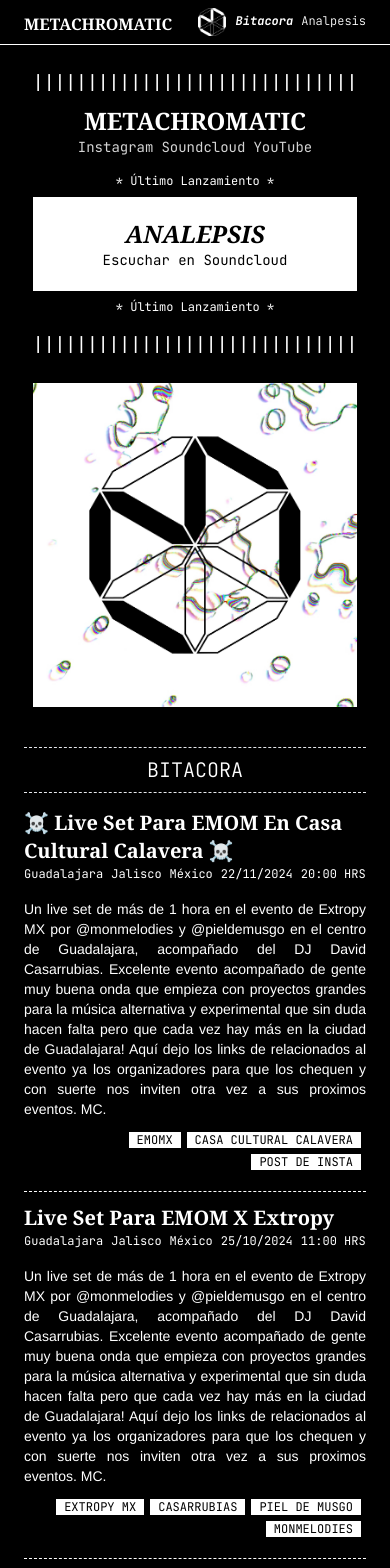
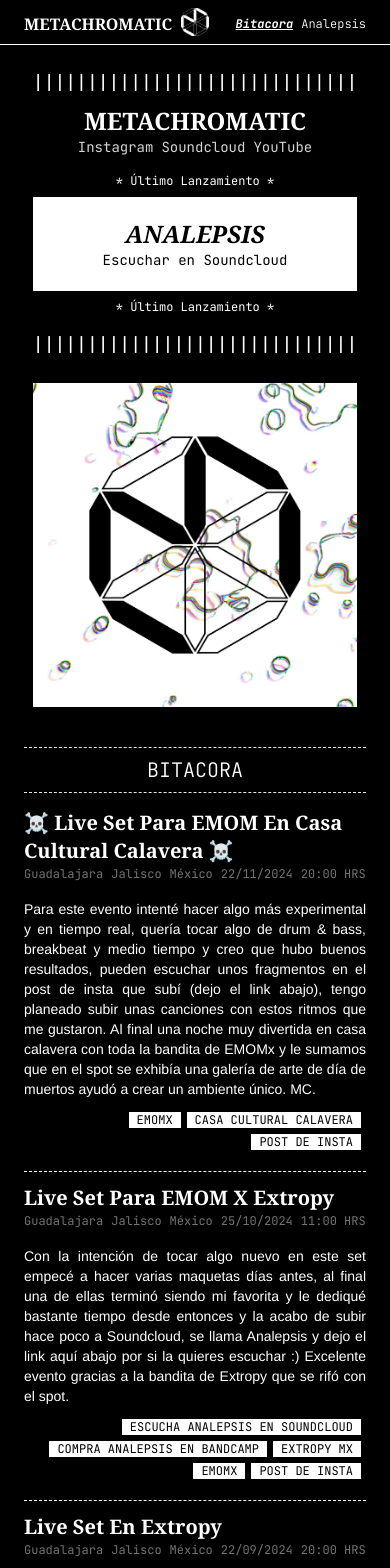
Before and after one commit to CastilloDelgado/metachromatic, a Vue app: page / in a window 390 px wide. Shown: the top 1568 px of the page. Built offline with nearby package versions, Linux system fonts and the light colour scheme; a web font is replaced by a local one.

Commit message:
Adding last events and song info

```diff
--- a/src/components/Event.vue
+++ b/src/components/Event.vue
@@ -12,7 +12,7 @@ defineProps({
 <template>
     <div class="border-b border-white text-white pb-4 border-dashed mb-3">
         <p class="font-serif text-xl font-bold capitalize">{{ event.title }}</p>
-        <div class="font-mono text-[12px] flex space-x-2 mb-4 flex-wrap-reverse">
+        <div class="font-mono text-[12px] flex space-x-2 mb-4 flex-wrap-reverse text-neutral-500">
             <p>{{ event.city }}</p>
             <p>{{ event.state }}</p>
             <p>{{ event.country }}</p>
--- a/src/components/Header.vue
+++ b/src/components/Header.vue
@@ -9,21 +9,23 @@ const route = useRoute()
 <template>
     <div class="border-b border-white sticky top-0 bg-black z-10">
         <div class="flex md:flex-row max-w-4xl mx-auto justify-between px-6 py-2 md:pt-4">
-            <RouterLink to="/">
-                <p class="w-1/3 text-[16px] pt-1 md:pt-0 md:text-2xl text-white text-center md:text-start font-serif uppercase font-bold select-none">Metachromatic</p>
-            </RouterLink>
+            <div class="w-1/3">
+                <RouterLink to="/">
+                    <p class="text-[16px] pt-1 md:pt-0 md:text-2xl text-white text-center md:text-start font-serif uppercase font-bold select-none">Metachromatic</p>
+                </RouterLink>
+            </div>
             <div class="w-1/3 flex justify-center">
                 <RouterLink to="/">
                     <img :src="logo" alt="" class="w-7 h-7">
                 </RouterLink>
             </div>
-            <div class="w-1/3 pt-[5px] md:pt-1">
+            <div class="w-1/3 pt-[8px] md:pt-1">
                 <div class="flex justify-end font-mono font-light text-xs md:text-sm space-x-2 md:space-x-4">
                     <RouterLink to="/">
                         <p
                             class="text-white "
                             :class="{
-                                'italic hover:no-underline font-bold': route.name === 'Home',
+                                'italic underline hover:no-underline font-bold': route.name === 'Home',
                                 'hover:italic hover:underline': route.name !== 'Home',
                             }"
                         >Bitacora</p>
@@ -32,10 +34,10 @@ const route = useRoute()
                         <p
                             class="text-white text-nowrap"
                             :class="{
-                                'italic hover:no-underline font-bold': route.name === 'Volumen_1',
-                                'hover:italic hover:underline': route.name !== 'Volumen_1',
+                                'italic underline hover:no-underline font-bold': route.name === 'Analepsis',
+                                'hover:italic hover:underline': route.name !== 'Analepsis',
                             }"
-                        >Analpesis</p>
+                        >Analepsis</p>
                     </RouterLink>
                 </div>
             </div>
--- a/src/constants.js
+++ b/src/constants.js
@@ -9,7 +9,7 @@ export const BITACORA = {
       country: "México",
       coords: "00,0000000, 00,0000000",
       description:
-        "Un live set de más de 1 hora en el evento de Extropy MX por @monmelodies y @pieldemusgo en el centro de Guadalajara, acompañado del DJ David Casarrubias. Excelente evento acompañado de gente muy buena onda que empieza con proyectos grandes para la música alternativa y experimental que sin duda hacen falta pero que cada vez hay más en la ciudad de Guadalajara! Aquí dejo los links de relacionados al evento ya los organizadores para que los chequen y con suerte nos inviten otra vez a sus proximos eventos. MC.",
+        "Para este evento intenté hacer algo más experimental y en tiempo real, quería tocar algo de drum & bass, breakbeat y medio tiempo y creo que hubo buenos resultados, pueden escuchar unos fragmentos en el post de insta que subí (dejo el link abajo), tengo planeado subir unas canciones con estos ritmos que me gustaron. Al final una noche muy divertida en casa calavera con toda la bandita de EMOMx y le sumamos que en el spot se exhibía una galería de arte de día de muertos ayudó a crear un ambiente único. MC.",
       date: "22/11/2024",
       time: "20:00 HRS",
       links: [
@@ -23,7 +23,7 @@ export const BITACORA = {
         },
         {
           title: "Post de Insta",
-          link: "https://www.instagram.com/pieldemusgo/",
+          link: "https://www.instagram.com/p/DCkF_2IRref/?img_index=1",
         },
       ],
     },
@@ -36,25 +36,29 @@ export const BITACORA = {
       country: "México",
       coords: "00,0000000, 00,0000000",
       description:
-        "Un live set de más de 1 hora en el evento de Extropy MX por @monmelodies y @pieldemusgo en el centro de Guadalajara, acompañado del DJ David Casarrubias. Excelente evento acompañado de gente muy buena onda que empieza con proyectos grandes para la música alternativa y experimental que sin duda hacen falta pero que cada vez hay más en la ciudad de Guadalajara! Aquí dejo los links de relacionados al evento ya los organizadores para que los chequen y con suerte nos inviten otra vez a sus proximos eventos. MC.",
+        "Con la intención de tocar algo nuevo en este set empecé a hacer varias maquetas días antes, al final una de ellas terminó siendo mi favorita y le dediqué bastante tiempo desde entonces y la acabo de subir hace poco a Soundcloud, se llama Analepsis y dejo el link aquí abajo por si la quieres escuchar :) Excelente evento gracias a la bandita de Extropy que se rifó con el spot.",
       date: "25/10/2024",
       time: "11:00 HRS",
       links: [
+        {
+          title: "Escucha Analepsis en Soundcloud",
+          link: "https://soundcloud.com/metachromatic/analepsis",
+        },
+        {
+          title: "Compra Analepsis en Bandcamp",
+          link: "https://metachromatic.bandcamp.com/track/analepsis",
+        },
         {
           title: "Extropy MX",
           link: "https://www.instagram.com/extropy.mx/",
         },
         {
-          title: "Casarrubias",
-          link: "https://www.instagram.com/casarrubiasd/",
+          title: "EMOMx",
+          link: "https://www.instagram.com/emom_mx/",
         },
         {
-          title: "Piel de Musgo",
-          link: "https://www.instagram.com/pieldemusgo/",
-        },
-        {
-          title: "Monmelodies",
-          link: "https://www.instagram.com/monmelodies/",
+          title: "Post de Insta",
+          link: "https://www.instagram.com/p/DCkFsUVR_oY/?img_index=2",
         },
       ],
     },
--- a/src/pages/AnalepsisView.vue
+++ b/src/pages/AnalepsisView.vue
@@ -64,15 +64,16 @@ const links = ref([
 
 <template>
     <div class="flex flex-col md:flex-row text-white">
-        <div class="w-full md:w-1/2 mb-4 md:mb-0">
-            <p class="font-mono border-y py-1 mb-4 text-center">***** Track Info General *****</p>
+        <div class="w-full md:w-1/2 mb-4 md:mb-0 md:grid md:place-content-between md:pb-11">
+            <div class="mb-4 md:mb-0">
+                <p class="font-mono text-sm border-y py-1 mb-4 text-center">***** Track Info General *****</p>
                 <div class="flex justify-center md:justify-end h-max gap-2">
                     <p class="text-neutral-400 font-mono text-xs mt-2">Título: </p>
                     <p class="text-2xl font-bold font-serif">Analepsis</p>
                 </div>
                 <div class="flex justify-center md:justify-end h-max gap-2">
                     <p class="text-neutral-400 font-mono text-xs mt-1">Key: </p>
-                <p class="">C Mayor</p>
+                    <p class="">C Frigio</p>
                 </div>
                 <div class="flex justify-center md:justify-end h-max gap-2">
                     <p class="text-neutral-400 font-mono text-xs mt-1">BPM: </p>
@@ -82,9 +83,11 @@ const links = ref([
                     <p class="text-neutral-400 font-mono text-xs mt-1">Generos: </p>
                     <p class="">Techno, Breakbeat, Acid Techno</p>
                 </div>
-            <div class="flex justify-center md:justify-end h-max gap-2">
+                <div class="flex justify-center md:justify-end h-max gap-2 mb-1">
                     <p class="text-neutral-400 font-mono text-xs mt-1">Créditos: </p>
+                    <a href="https://www.instagram.com/metachromatic.inc/">
                         <p class="">Metachromatic</p>
+                    </a>
                 </div>
                 <div class="flex justify-center md:justify-end h-max gap-2">
                     <p class="text-neutral-400 font-mono text-xs mt-1">Links: </p>
@@ -98,7 +101,13 @@ const links = ref([
                         </a>
                     </div>
                 </div>
-
+            </div>
+            <div class="">
+                <a href="https://metachromatic.bandcamp.com/track/analepsis" target="_blank">
+                    <p class="text-neutral-400 font-mono text-xs md:mb-1">Escuchar en Bandcamp</p>
+                </a>
+                <iframe class="mt-1 md:mt-4 lg:mt-0" style="border: 0; width: 100%; height: 120px;" src="https://bandcamp.com/EmbeddedPlayer/track=63948725/size=large/bgcol=333333/linkcol=fe7eaf/tracklist=false/artwork=small/transparent=true/" seamless><a href="https://metachromatic.bandcamp.com/track/analepsis">Analepsis by Metachromatic</a></iframe>
+            </div>
         </div>
         <div class="w-full md:w-1/2 md:p-6 mb-4 md:mb-0">
             <div class="mt-1 flex justify-start font-mono text-xs mb-1 text-neutral-400">Click para escuchar la canción en Soundcloud</div>
```
Lines whose indentation alone changed are shown as unchanged.
